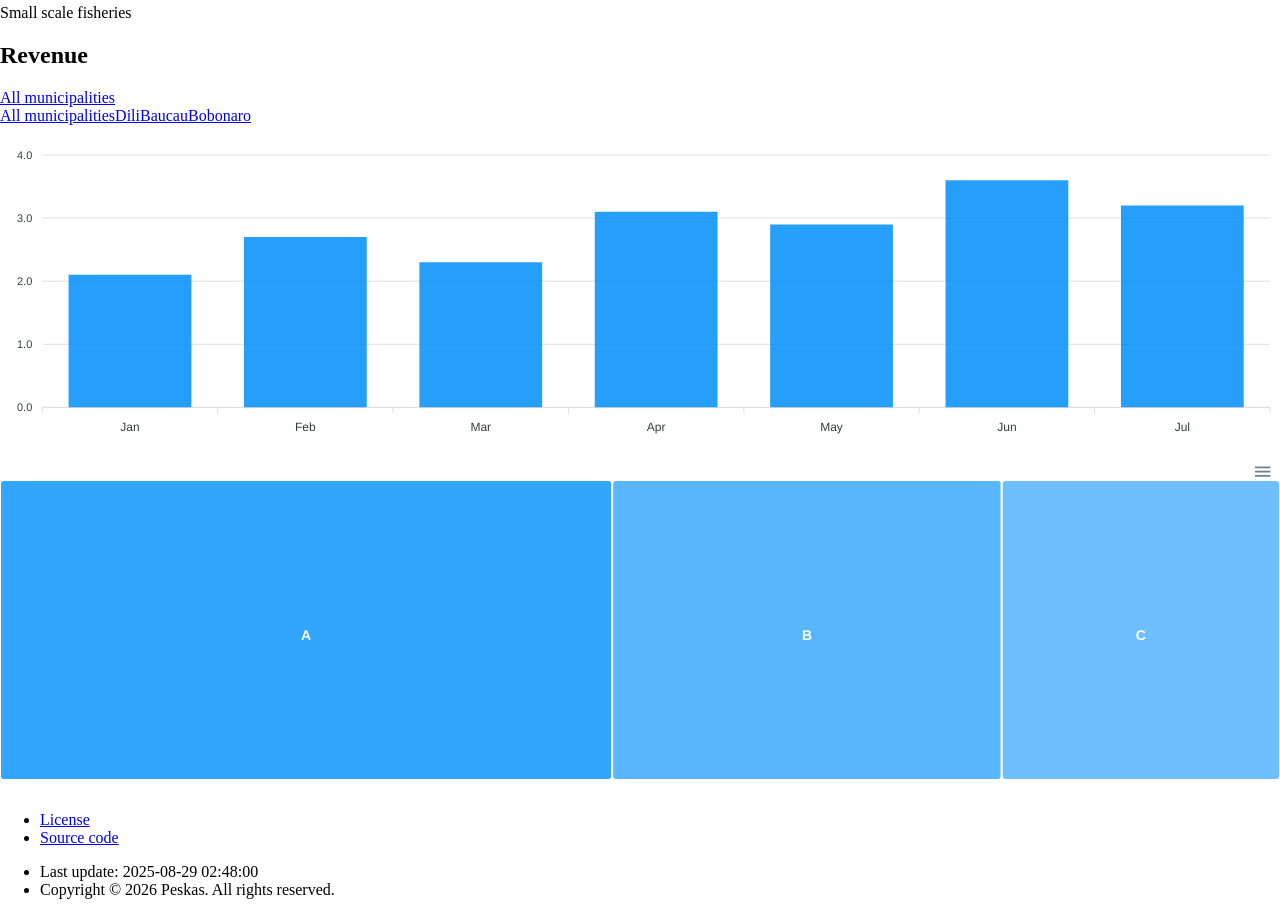
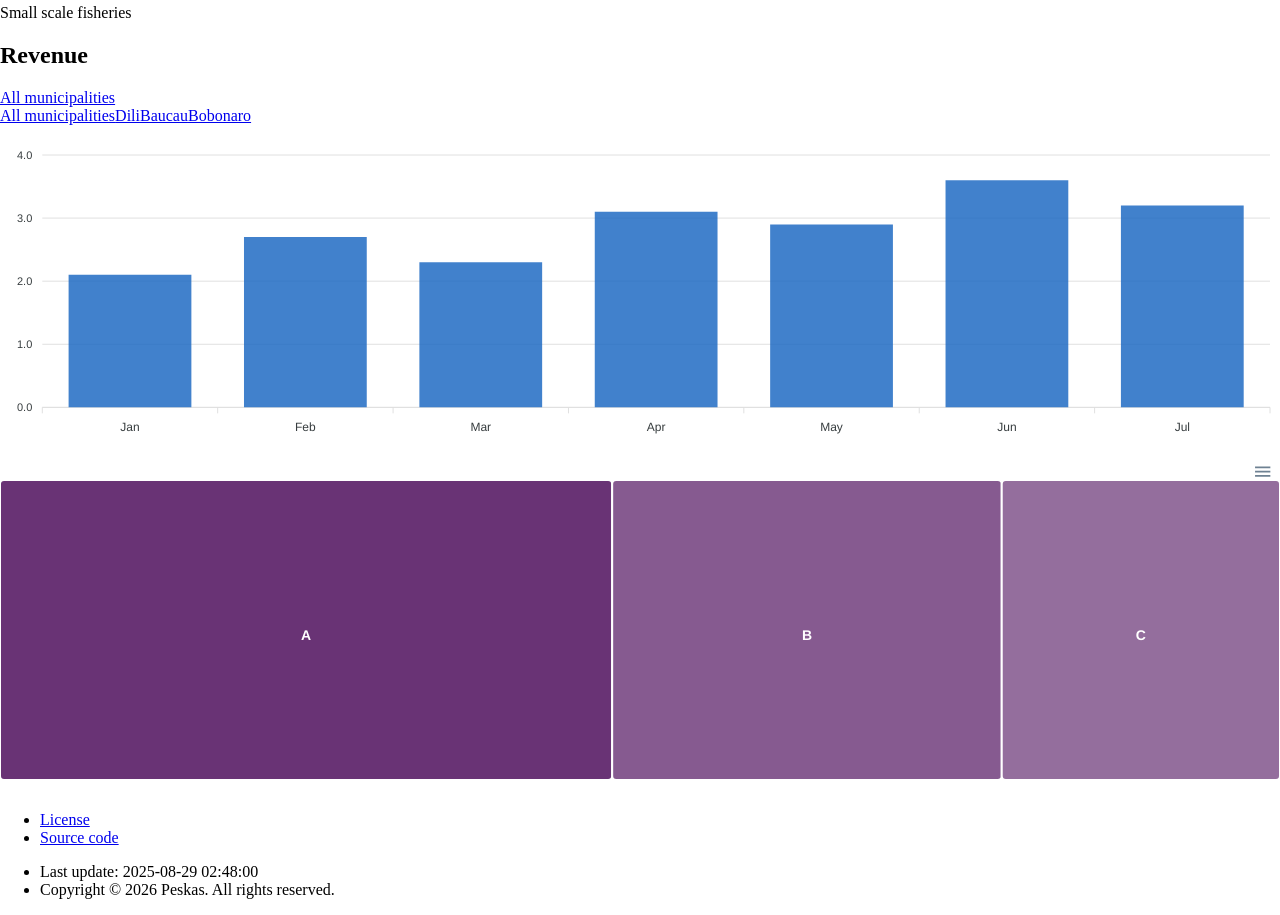
Before and after one commit to WorldFishCenter/peskas.timor.portal.v2, a React (Vite) app: page /revenue in a window 1280 px wide. Shown: the part 440-1355 px from the top of the page. Built offline with nearby package versions, Linux system fonts and the light colour scheme.

Commit message:
feat: US-012a3 - Audit and update chart colors

```diff
--- a/src/components/charts/DonutChart.tsx
+++ b/src/components/charts/DonutChart.tsx
@@ -1,5 +1,6 @@
 import ReactApexChart from 'react-apexcharts'
 import type { ApexOptions } from 'apexcharts'
+import { donutBlue } from '../../constants/colors'
 
 export interface DonutChartData {
   label: string
@@ -13,12 +14,10 @@ interface DonutChartProps {
   height?: string | number
 }
 
-const DEFAULT_COLORS = ['#d7eaf3', '#77b5d9', '#14397d']
-
 export default function DonutChart({
   data,
   title,
-  colors = DEFAULT_COLORS,
+  colors = donutBlue,
   height = '16rem',
 }: DonutChartProps) {
   const series = data.map((d) => d.value)
--- a/src/components/charts/TimeSeriesChart.tsx
+++ b/src/components/charts/TimeSeriesChart.tsx
@@ -1,5 +1,6 @@
 import ReactApexChart from 'react-apexcharts'
 import type { ApexOptions } from 'apexcharts'
+import { timeSeriesColors } from '../../constants/colors'
 
 export interface TimeSeriesDataPoint {
   date: string
@@ -21,12 +22,10 @@ interface TimeSeriesChartProps {
   chartType?: 'line' | 'area'
 }
 
-const DEFAULT_COLORS = ['#206bc4', '#aaaaaa']
-
 export default function TimeSeriesChart({
   series,
   title,
-  colors = DEFAULT_COLORS,
+  colors = timeSeriesColors,
   height = 320,
   yAxisTitle,
   xAxisTitle,
--- a/src/components/charts/TreemapChart.tsx
+++ b/src/components/charts/TreemapChart.tsx
@@ -1,5 +1,6 @@
 import ReactApexChart from 'react-apexcharts'
 import type { ApexOptions } from 'apexcharts'
+import { habitatPalette } from '../../constants/colors'
 
 export interface TreemapDataItem {
   x: string
@@ -13,12 +14,10 @@ interface TreemapChartProps {
   height?: string | number
 }
 
-const DEFAULT_COLORS = ['#1b9e77', '#d95f02', '#7570b3', '#e7298a', '#66a61e']
-
 export default function TreemapChart({
   data,
   title,
-  colors = DEFAULT_COLORS,
+  colors = habitatPalette,
   height = '20rem',
 }: TreemapChartProps) {
   const series = [{ data }]
--- a/src/constants/colors.ts
+++ b/src/constants/colors.ts
@@ -21,3 +21,9 @@ export const heatmapColors: [number, number, number][] = [
   [239, 254, 172],
   [255, 255, 217],
 ];
+
+// Time series chart colors (Tabler primary blue + secondary)
+export const timeSeriesColors = ['#206bc4', '#79a6dc'];
+
+// Revenue bar chart colors (single color scheme)
+export const revenueBarColors = ['#206bc4'];
--- a/src/pages/Revenue.tsx
+++ b/src/pages/Revenue.tsx
@@ -4,6 +4,7 @@ import type { ApexOptions } from 'apexcharts'
 import MunicipalityFilter from '../components/MunicipalityFilter'
 import { MONTHS_SHORT } from '../constants'
 import { useFilters } from '../context/FilterContext'
+import { revenueBarColors, habitatPalette } from '../constants/colors'
 
 export default function Revenue() {
   const { t } = useI18n()
@@ -12,8 +13,14 @@ export default function Revenue() {
   const series = [{ name: t('revenue.series_name'), data: [2.1, 2.7, 2.3, 3.1, 2.9, 3.6, 3.2] }]
   const options: ApexOptions = {
     chart: { type: 'bar', toolbar: { show: false } },
+    colors: revenueBarColors,
     dataLabels: { enabled: false },
     xaxis: { categories: months.map((m) => t(`common.months_short.${m}`)) },
+  }
+
+  const treemapOptions: ApexOptions = {
+    chart: { type: 'treemap' },
+    colors: habitatPalette,
   }
 
   return (
@@ -46,7 +53,7 @@ export default function Revenue() {
             <div className="col-lg-4 col-xl-4">
               <div className="card">
                 <div className="card-body">
-                  <ReactApexChart options={{ chart: { type: 'treemap' } }} series={[{ data: [{ x: 'A', y: 11 }, { x: 'B', y: 7 }, { x: 'C', y: 5 }] }]} type="treemap" height={320} />
+                  <ReactApexChart options={treemapOptions} series={[{ data: [{ x: 'A', y: 11 }, { x: 'B', y: 7 }, { x: 'C', y: 5 }] }]} type="treemap" height={320} />
                 </div>
               </div>
             </div>
```
